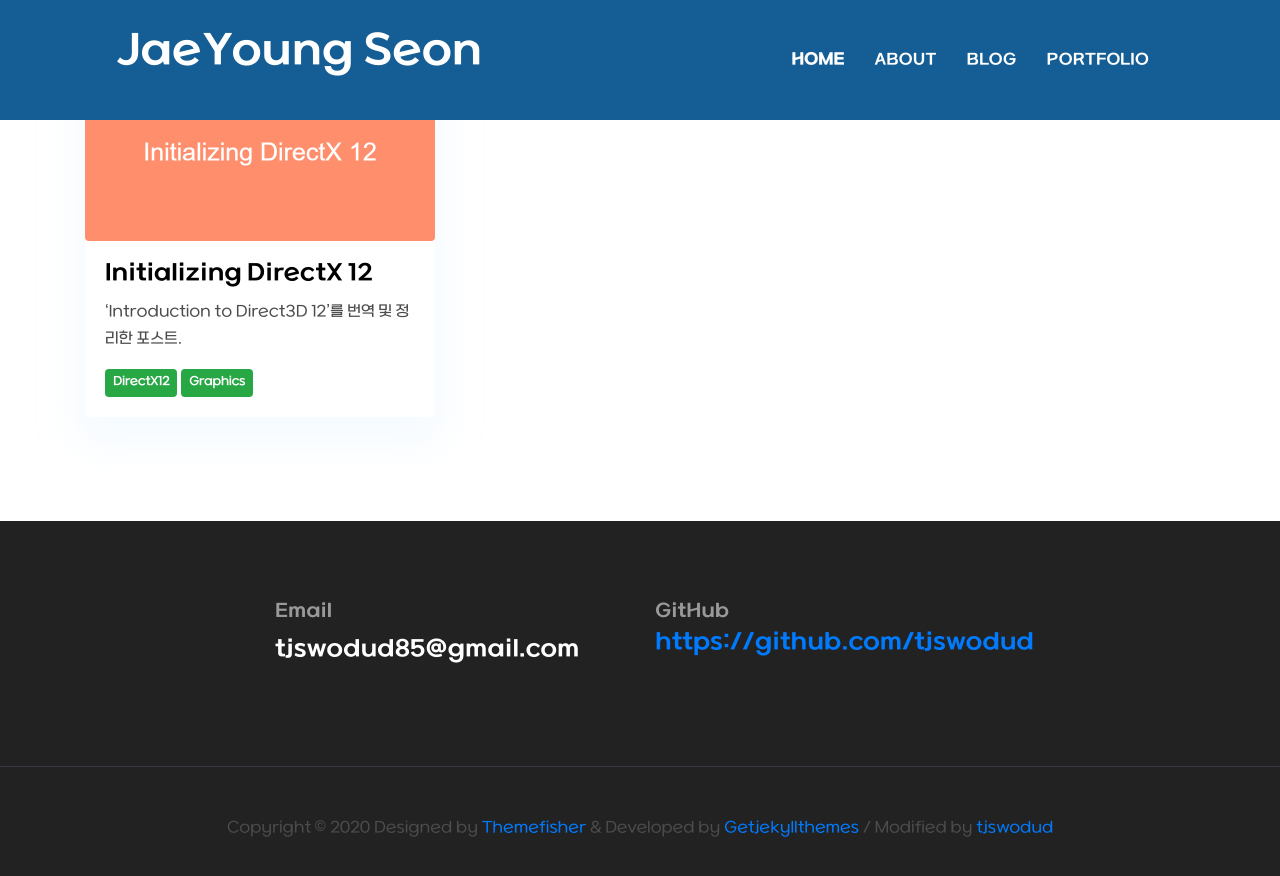
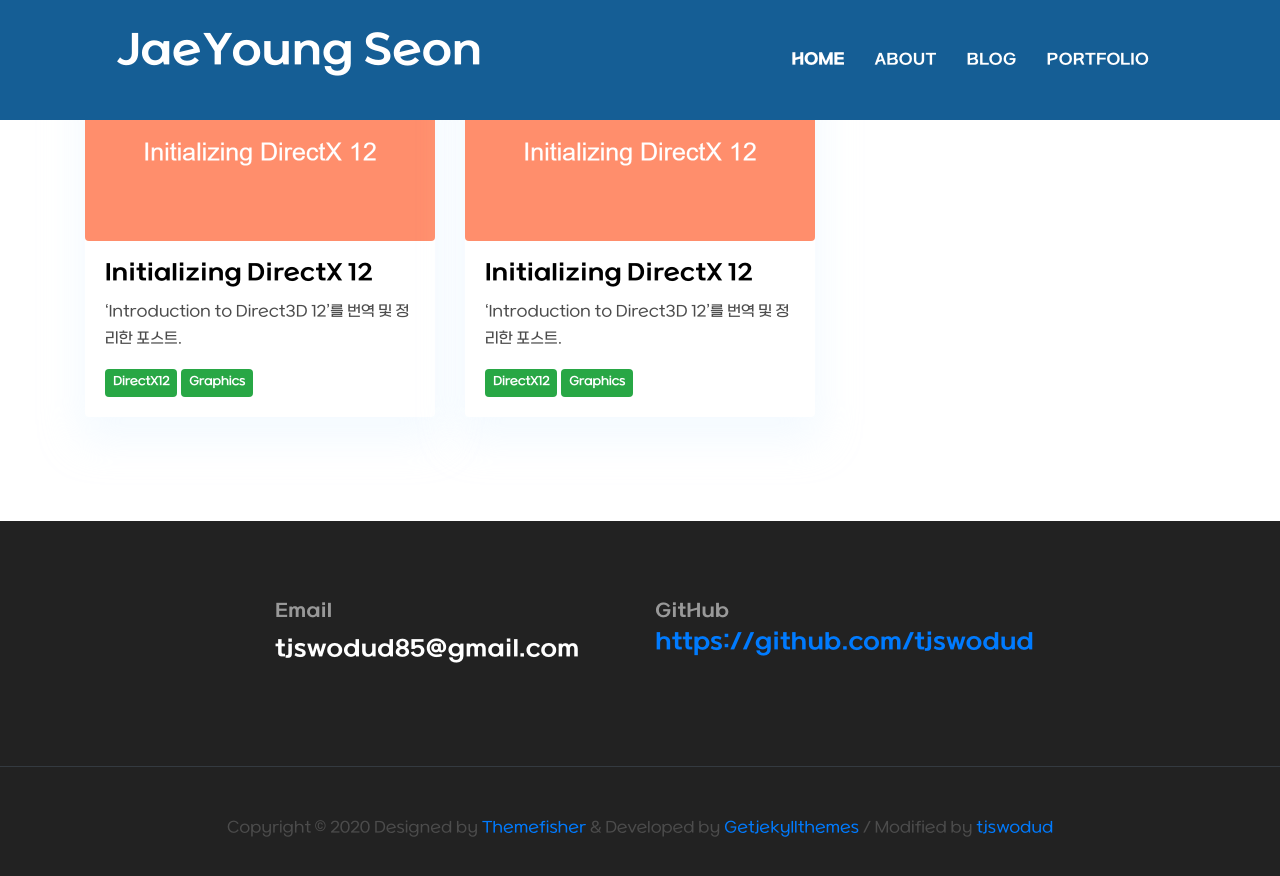
Before and after one commit to tjswodud/tjswodud.github.io, a Jekyll site: the page built from _pages/blog.html, in a window 1280 px wide and 900 px high, scrolled down 518 px. Shown: the top 876 px of the window. Built offline with Jekyll 4.4.1, drawn with Linux system fonts in a browser that asks for light colours.

```diff
--- a/_includes/about-section.html
+++ b/_includes/about-section.html
@@ -11,7 +11,7 @@
         <img src="{{ site.baseurl }}/assets/images/about/profile.png" style="width: 200px; height: auto; border: 8px solid #155E95; border-radius: 10%;">
       </div>
       <div class="col-4">
-        <p class="font-secondary paragraph-lg text-dark">- 나만의 속도로 꾸준히 노력하기<br>- 현실에 안주하기 않기<br>- 행복한 삶을 살기</p>
+        <p class="font-secondary paragraph-lg text-dark">✅ 나만의 속도로 꾸준히 노력하기<br>✅ 현실에 안주하기 않기<br>✅ 행복한 삶을 살기</p>
         <a href="/about" class="btn btn-primary">View More</a>
       </div>
     </div>
@@ -40,7 +40,7 @@
           </div>
           <div>
             <h4 class="mt-lg-4 mt-4">생년월일</h4>
-            <p class="mt-2 mb-3 text-light">02.02.06</p>
+            <p class="mt-2 mb-3 text-light">2002.02.06</p>
           </div>
         </div>
       </div>
--- a/_includes/hero-section.html
+++ b/_includes/hero-section.html
@@ -15,7 +15,7 @@
   <!-- social icon -->
   <ul class="list-unstyled ml-5 mt-3 position-relative zindex-1">
     {% for social in site.data.settings.social %}
-    <li class="mb-3"><a class="text-white" href="{{ social.link }}"><i class="{{ social.icon }}"></i></a></li>
+    <li class="mb-3"><a class="text-white" href="{{ social.link }}" target="_blank"><i class="{{ social.icon }}"></i></a></li>
     {% endfor %}
   </ul>
   <!-- /social icon -->
--- /dev/null
+++ b/_posts/2025-06-27-initializing-dx12.md
@@ -0,0 +1,12 @@
+---
+layout: post
+title:  Initializing DirectX 12
+excerpt: "'Introduction to Direct3D 12'를 번역 및 정리한 포스트."
+date:   2025-01-31
+image:  /assets/images/blog/post-1.png
+author: tjswodud
+tags:
+    - [DirectX12, Graphics]
+---
+
+<h4><a href="https://velog.io/@tjswodud/DirectX12-Initializing-DirectX-12" target="_blank">Read More</a></h4>
```
